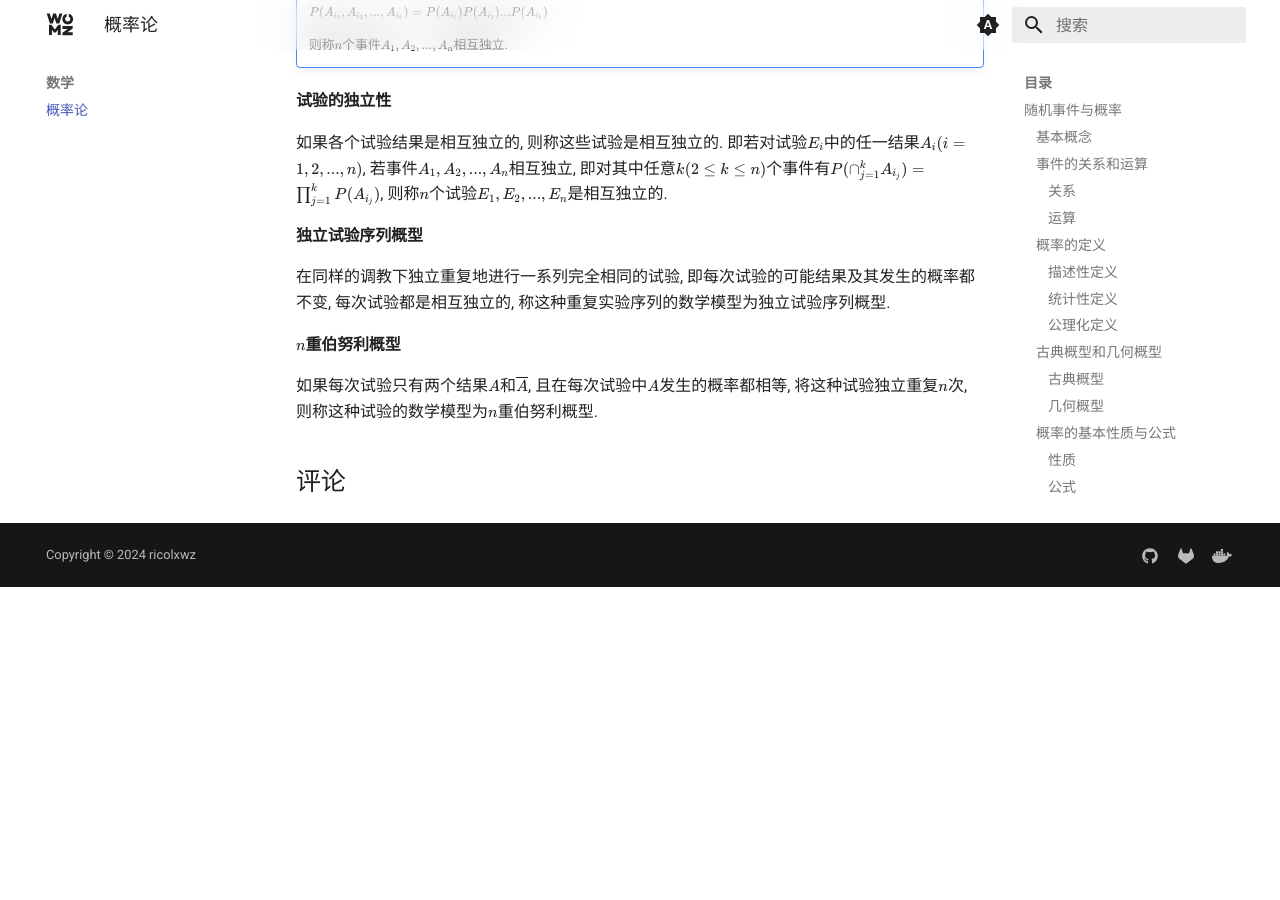
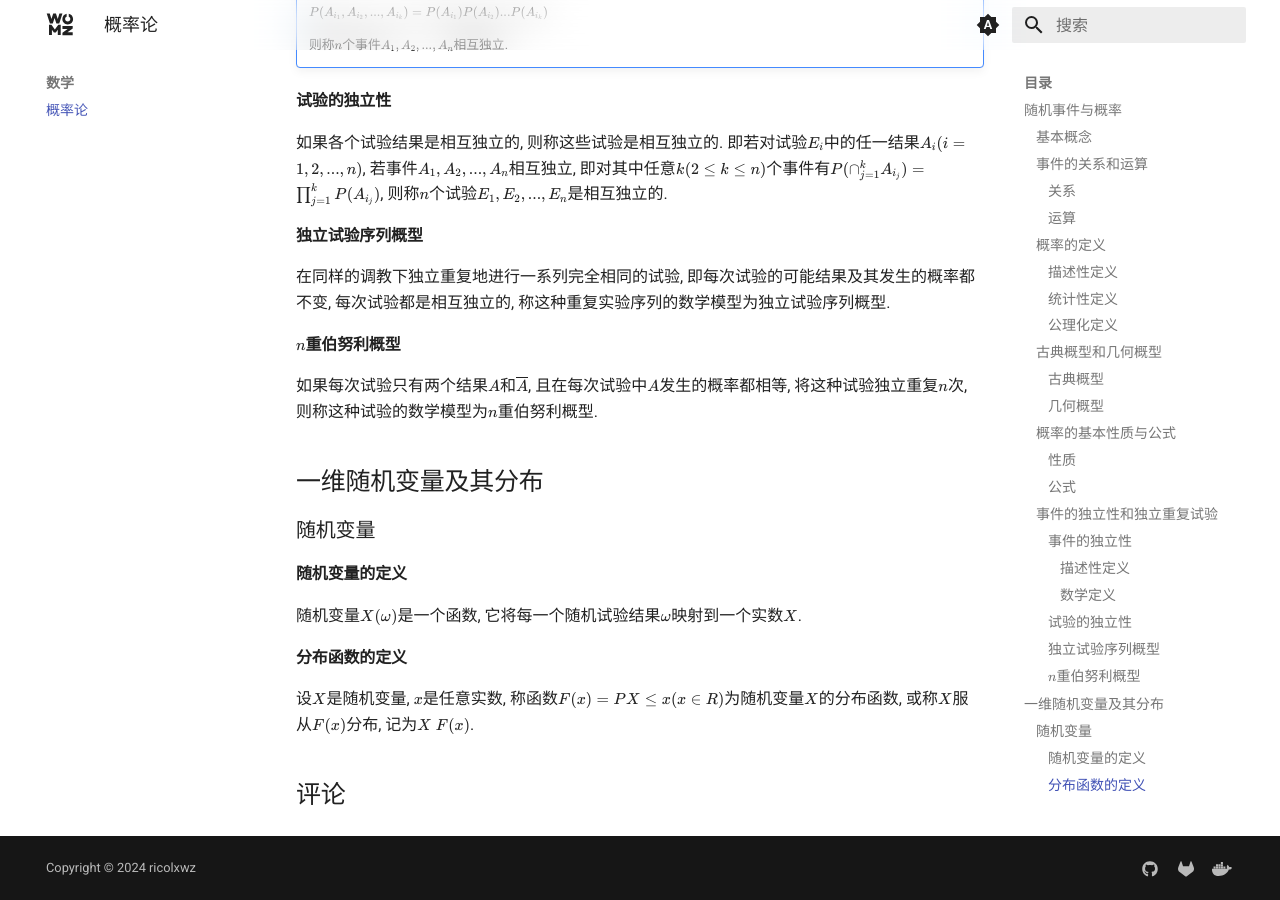
Before and after one commit to sigmax01/ml, an MkDocs documentation site: the page built from docs/数学/概率论.md, in a window 1280 px wide and 900 px high, scrolled down 4447 px. Built offline with MkDocs 1.6.1 and Material for MkDocs 9.7.7, drawn with Linux system fonts in a browser that asks for light colours; comment, search, counter and statistics services are not loaded; before the commit the page ends 5034 px from its top, so only the background shows below that.

Commit message:
feat: Update documentation with information on one-dimensional random variables and their distribution

```diff
--- a/docs/数学/概率论.md
+++ b/docs/数学/概率论.md
@@ -193,3 +193,15 @@ $P(A)=\frac{S_A的几何度量}{\Omega的几何度量}$
 #### $n$重伯努利概型
 
 如果每次试验只有两个结果$A$和$\overline{A}$, 且在每次试验中$A$发生的概率都相等, 将这种试验独立重复$n$次, 则称这种试验的数学模型为$n$重伯努利概型.
+
+## 一维随机变量及其分布
+
+### 随机变量
+
+#### 随机变量的定义
+
+随机变量$X(\omega)$是一个函数, 它将每一个随机试验结果$\omega$映射到一个实数$X$.
+
+#### 分布函数的定义
+
+设$X$是随机变量, $x$是任意实数, 称函数$F(x)=P{X\leq x}(x\in R)$为随机变量$X$的分布函数, 或称$X$服从$F(x)$分布, 记为$X~F(x)$.
```
